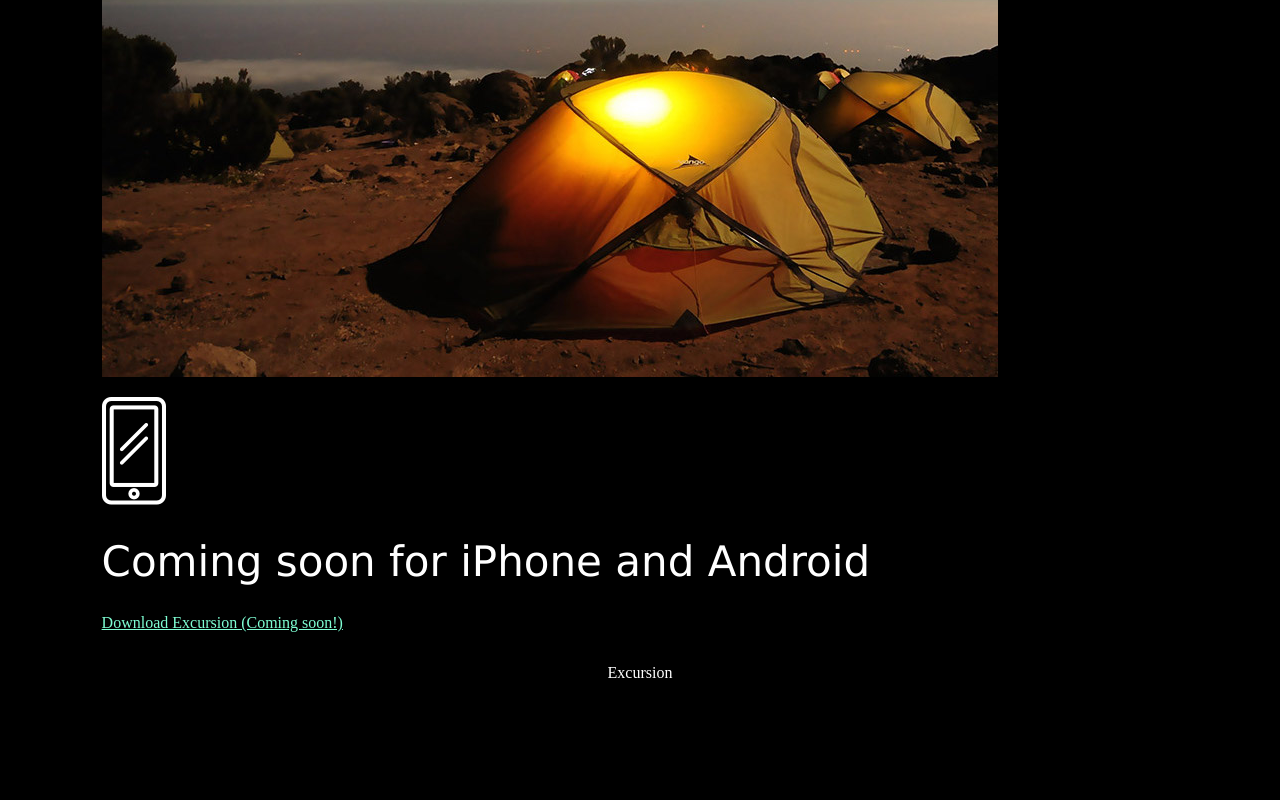
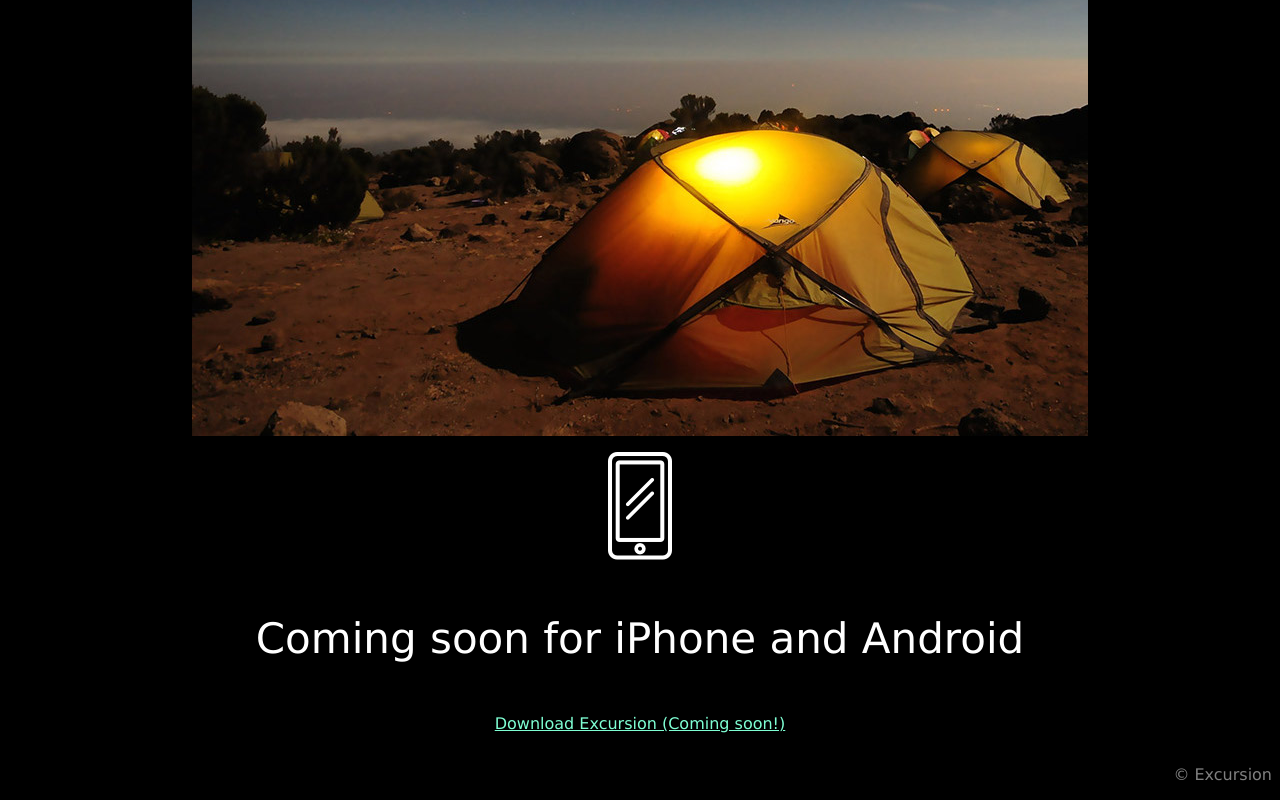
Before and after one commit to MiguelBelo95/MiguelBelo95.github.io, a plain HTML site: page index.html in a window 1280 px wide. Shown: the part 628-1428 px from the top of the page. Before the commit the page ends 1334 px from the top, so only its background shows below. Drawn offline with Linux system fonts and the light colour scheme.

Commit message:
Finishing styling touches on CSS

```diff
--- a/index.html
+++ b/index.html
@@ -17,18 +17,18 @@
       </video>
     </div>
     <div class="travel_guide">
-      <h1>Your personnal travel guide</h1>
+      <h2>Your personnal travel guide</h1>
       <h4>
         Excursion remembers places like you, and recommends new points of
         interest around you.
       </h4>
       <img src="./resources/images/camp.jpeg" alt="Outdoor camp" />
       <p><img src="./resources/images/phone.png" alt="iphone icon" /></p>
-      <h1>Coming soon for iPhone and Android</h1>
+      <h2>Coming soon for iPhone and Android</h1>
       <p><a href="#">Download Excursion (Coming soon!)</a></p>
     </div>
     <div class="footer">
-      <p>Excursion</p>
+      <p>© Excursion</p>
     </div>
   </body>
 </html>
--- a/resources/css/style.css
+++ b/resources/css/style.css
@@ -1,13 +1,11 @@
 html {
   background-color: black;
   color: white;
+  font-family: Verdana, Geneva, Tahoma, sans-serif;
 }
 
 body {
-  display: flex;
-  flex-direction: column;
-  align-items: center;
-  justify-content: center;
+  text-align: center;
 }
 
 a {
@@ -16,6 +14,8 @@ a {
 }
 
 .header {
+  display: flex;
+  flex-direction: column;
   align-items: center;
 }
 
@@ -27,7 +27,13 @@ a {
   align-self: center;
 }
 
-.travel_guide h1 {
+.travel_guide {
+  display: flex;
+  flex-direction: column;
+  align-items: center;
+}
+
+.travel_guide h2 {
   font-family: Verdana;
   font-weight: 300;
   font-size: 42px;
@@ -39,3 +45,8 @@ a {
   font-size: 21px;
   color: gray;
 }
+
+.footer {
+  text-align: right;
+  color: gray;
+}
```
